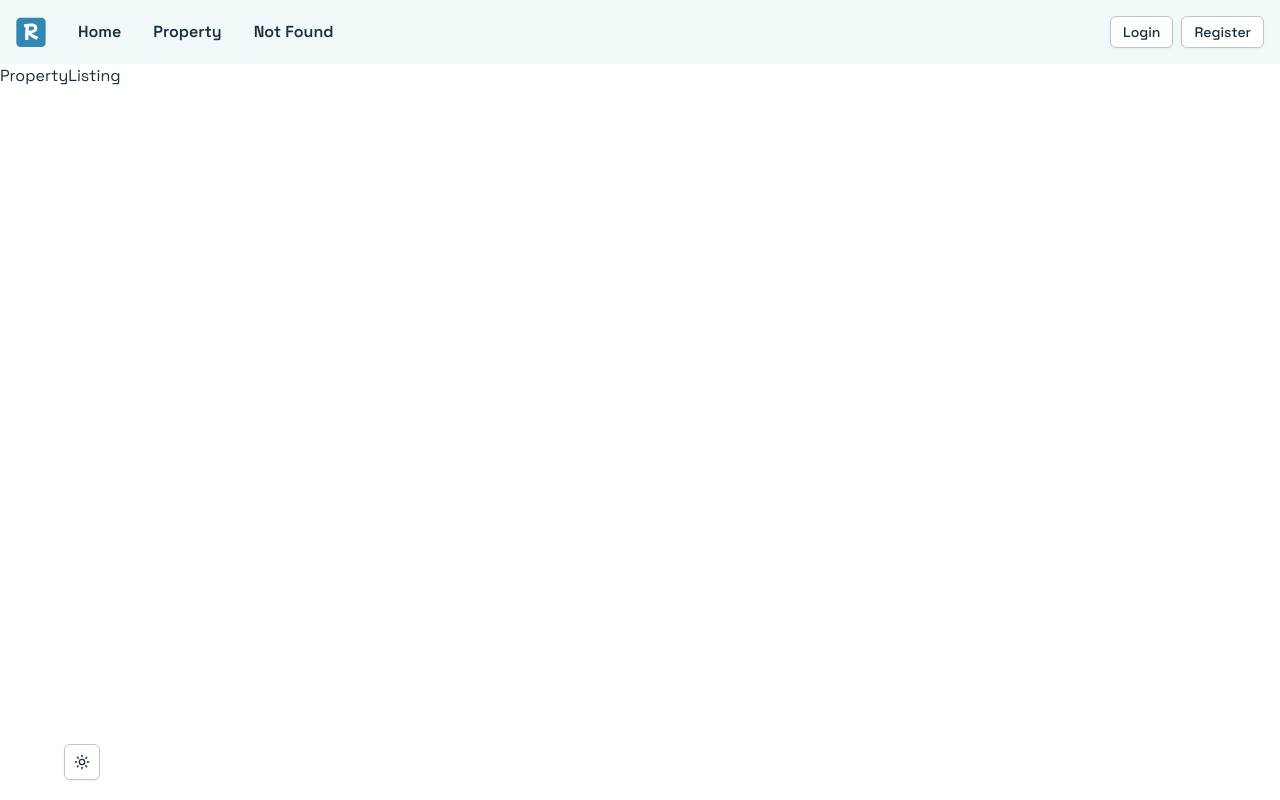
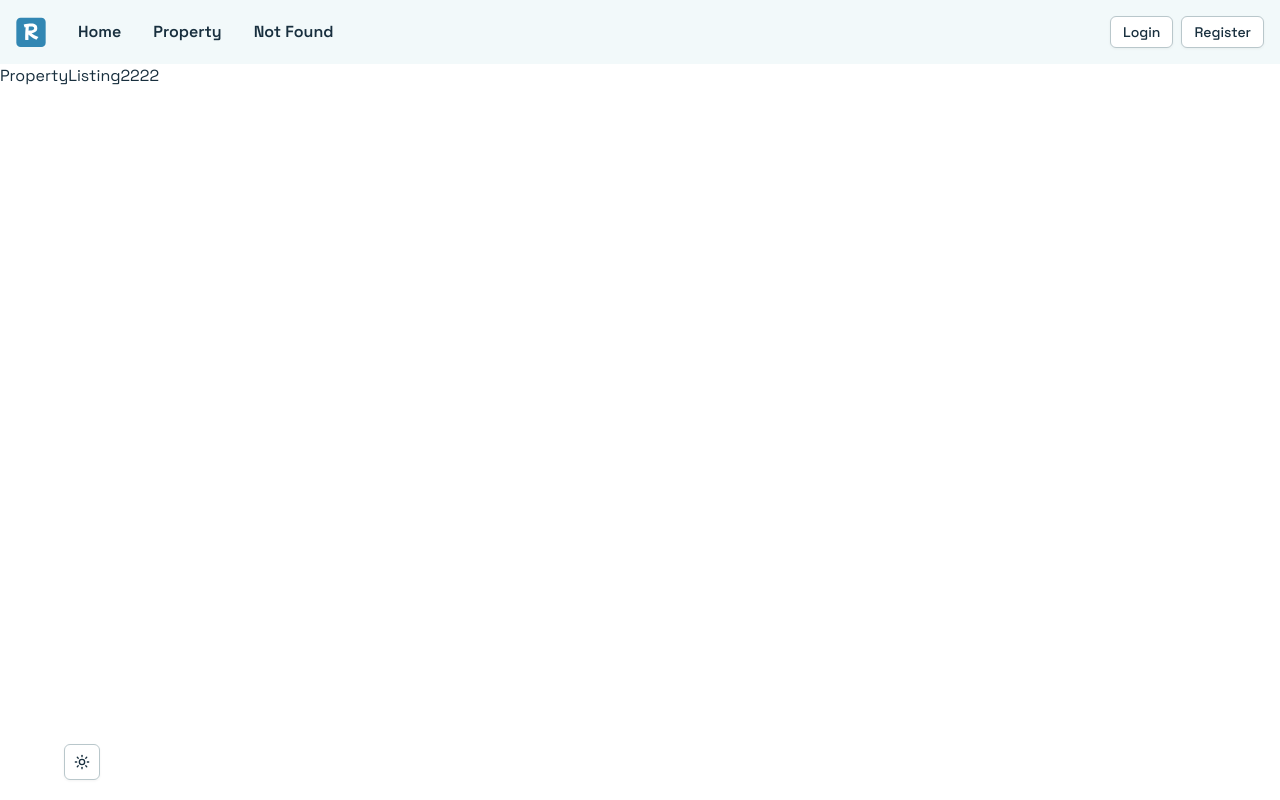
Before and after one commit to CodeAfu/rentez-property, a Next.js app: page /property/listing in a window 1280 px wide. Shown: the top 800 px of the page. Built offline with nearby package versions, Linux system fonts and the light colour scheme.

Commit message:
HTLM changeee

```diff
--- a/src/app/property/listing/page.tsx
+++ b/src/app/property/listing/page.tsx
@@ -1,5 +1,6 @@
 import React from "react";
 
 export default function PropertyListing() {
-  return <div className="min-h-screen">PropertyListing</div>;
+  return <div className="min-h-screen">PropertyListing2222</div>;
+
 }
```
